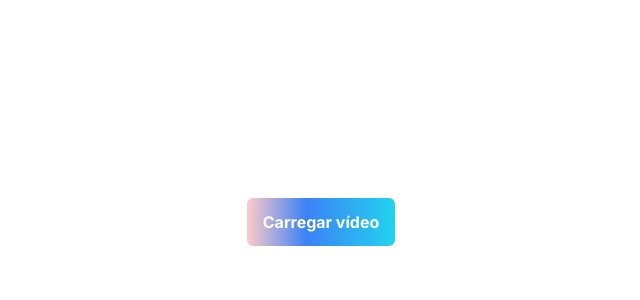
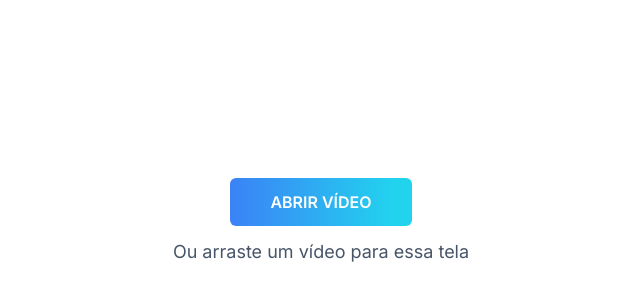
Before and after one commit to a279780399/video-editor-VictorH74, a Next.js app: page / in a window 1280 px wide. Shown: the part 178-478 px from the top of the page, without its empty margins (319-959 px from the left). Built offline with nearby package versions, Linux system fonts and the light colour scheme.

Commit message:
feat: improving SelectedVideoFile component

```diff
--- a/src/ui/SelectVideoFile/index.tsx
+++ b/src/ui/SelectVideoFile/index.tsx
@@ -61,24 +61,27 @@ export default function SelectVideoFile() {
         </div>
       </div>
 
+      <div className="text-center">
       <div
         className="relative"
         style={{ pointerEvents: onDrag ? "none" : "all" }}
       >
         <label
-          className="inline-block py-3 px-4 cursor-pointer rounded-md bg-gradient-to-r from-red-200 from-2% via-blue-500 via-40% to-cyan-400 to-100% text-base font-bold text-white"
+            className="inline-block py-3 px-10 hover:scale-105 duration-150 cursor-pointer rounded-md bg-gradient-to-r from-blue-500 from-1% to-cyan-400 to-90% text-base font-semibold uppercase text-white"
           htmlFor="video-uploader"
         >
-          Carregar vídeo
+            Abrir vídeo
         </label>
         <input
-          className="absolute -z-[1] top-1 left-1 text-transparent"
+            className="absolute -z-[1] top-1 left-1 opacity-0"
           onChange={handleSelectChange}
           type="file"
           name="video"
           id="video-uploader"
           accept=".mp4,.webm"
         />
+        </div>
+        <p className="mt-3 text-slate-600 text-lg">Ou arraste um vídeo para essa tela</p>
       </div>
     </div>
   );
```
